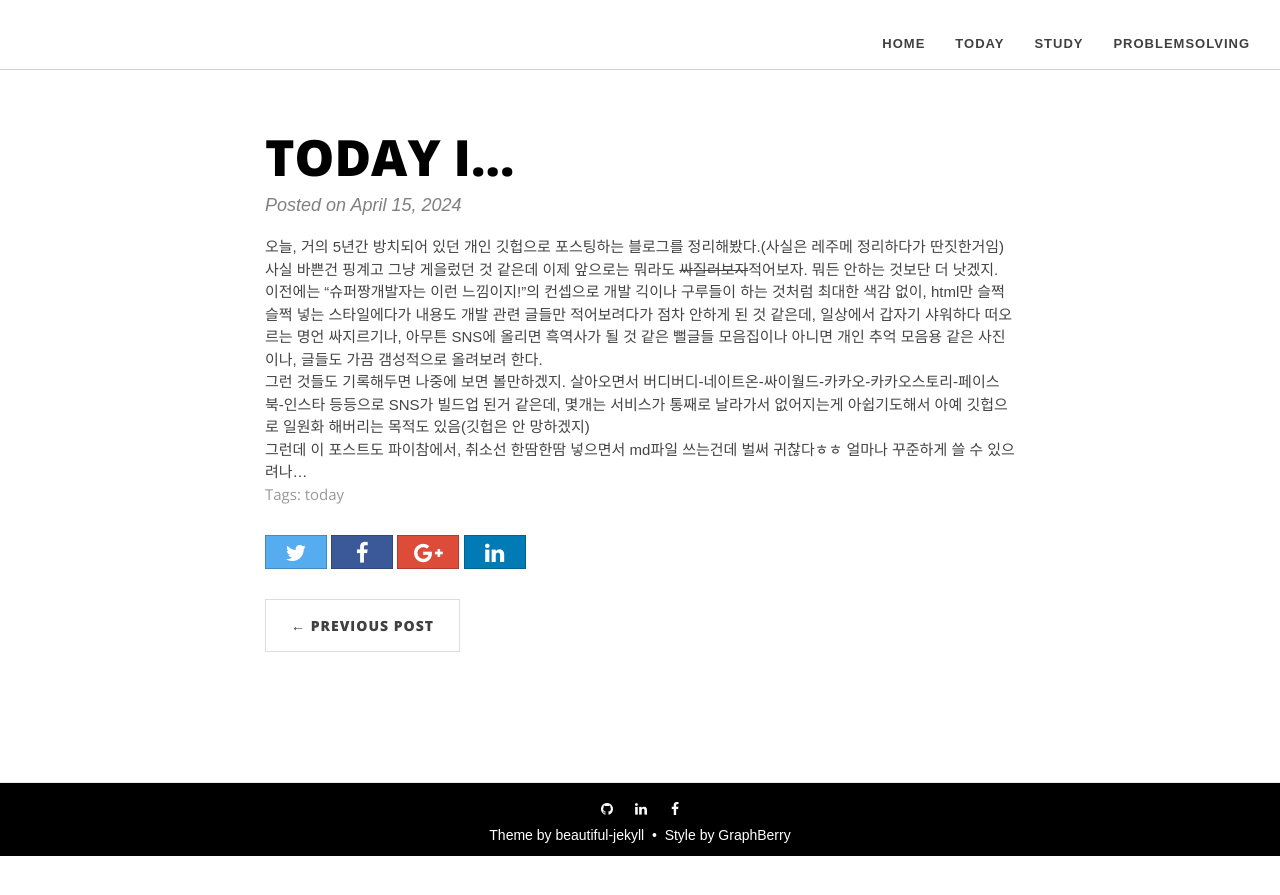
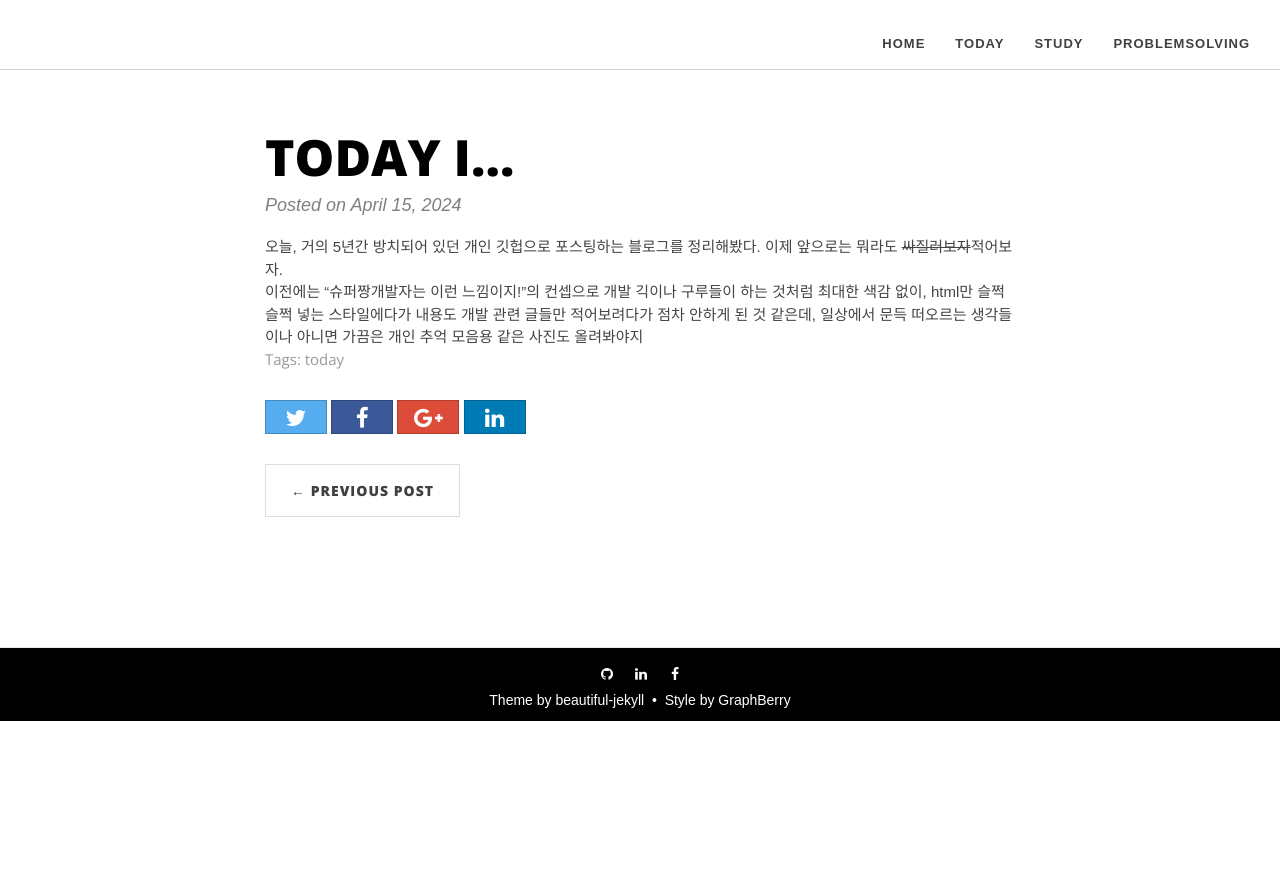
Before and after one commit to seongwoopark/seongwoopark.github.io, a Jekyll site: the page built from _posts/2024-04-15-today-i.md, in a window 1280 px wide. Shown: the top 895 px of the page. Built offline with Jekyll 4.4.1, drawn with Linux system fonts in a browser that asks for light colours; nearby versions of some CDN libraries; comment, search, counter and statistics services are not loaded.

Commit message:
Update 2024-04-15-today-i.md

```diff
--- a/_posts/2024-04-15-today-i.md
+++ b/_posts/2024-04-15-today-i.md
@@ -4,14 +4,8 @@ title: Today I...
 category: today
 tags: [today]
 ---
-오늘, 거의 5년간 방치되어 있던 개인 깃헙으로 포스팅하는 블로그를 정리해봤다.(사실은 레주메 정리하다가 딴짓한거임) 사실 바쁜건 핑계고 그냥 게을렀던 것 같은데 이제 앞으로는 뭐라도 ~~싸질러보자~~적어보자. 뭐든 안하는 것보단 더 낫겠지.
+오늘, 거의 5년간 방치되어 있던 개인 깃헙으로 포스팅하는 블로그를 정리해봤다. 이제 앞으로는 뭐라도 ~~싸질러보자~~적어보자.
 
 
 이전에는 "슈퍼짱개발자는 이런 느낌이지!"의 컨셉으로 개발 긱이나 구루들이 하는 것처럼 최대한 색감 없이, html만 슬쩍슬쩍 넣는 스타일에다가 내용도 개발 관련 글들만 적어보려다가 점차 안하게 된 것 같은데,
-일상에서 갑자기 샤워하다 떠오르는 명언 싸지르기나, 아무튼 SNS에 올리면 흑역사가 될 것 같은 뻘글들 모음집이나 아니면 개인 추억 모음용 같은 사진이나, 글들도 가끔 갬성적으로 올려보려 한다.
-
-
-그런 것들도 기록해두면 나중에 보면 볼만하겠지. 살아오면서 버디버디-네이트온-싸이월드-카카오-카카오스토리-페이스북-인스타 등등으로 SNS가 빌드업 된거 같은데, 몇개는 서비스가 통째로 날라가서 없어지는게 아쉽기도해서 아예 깃헙으로 일원화 해버리는 목적도 있음(깃헙은 안 망하겠지)
-
-
-그런데 이 포스트도 파이참에서, 취소선 한땀한땀 넣으면서 md파일 쓰는건데 벌써 귀찮다ㅎㅎ 얼마나 꾸준하게 쓸 수 있으려나...
+일상에서 문득 떠오르는 생각들이나 아니면 가끔은 개인 추억 모음용 같은 사진도 올려봐야지
```
